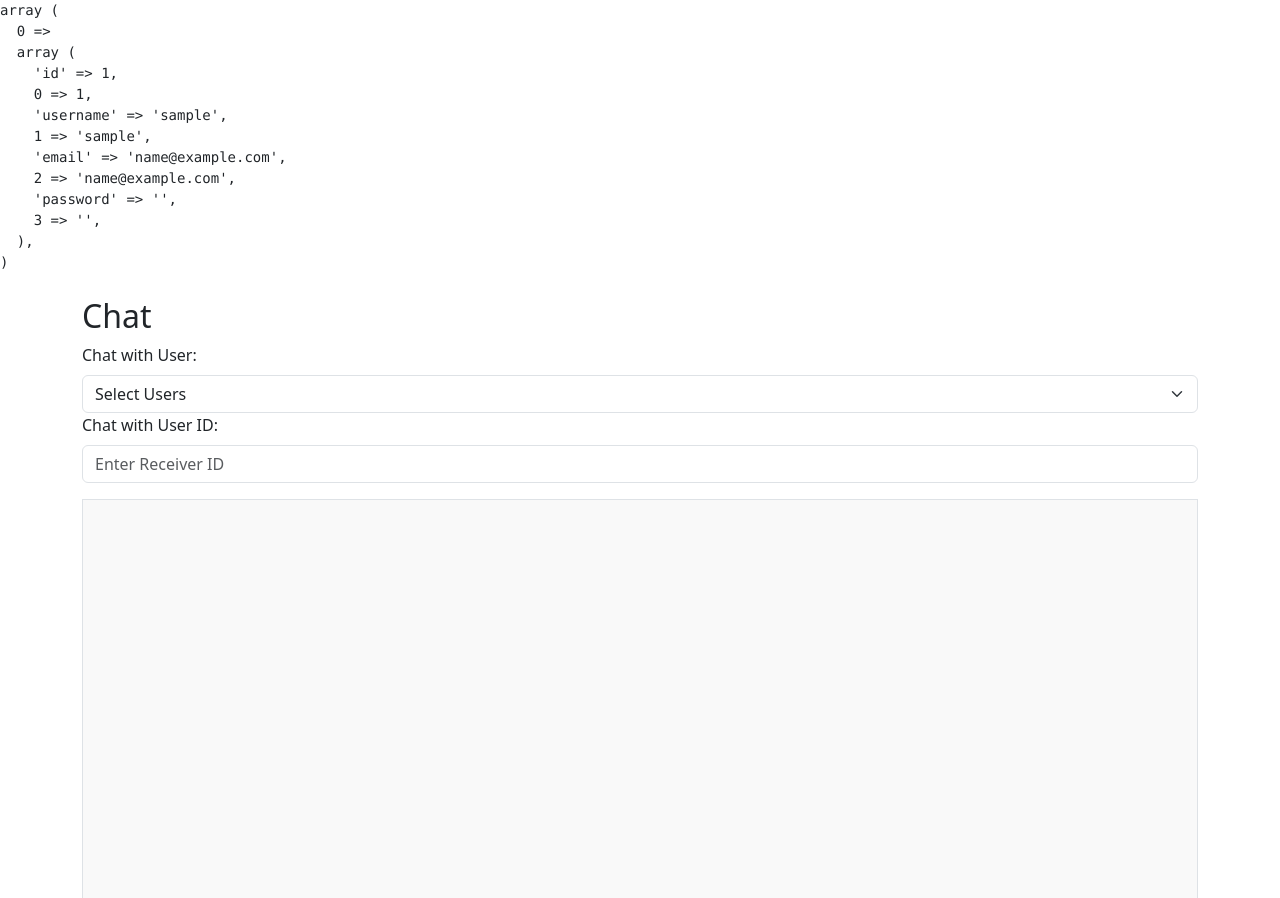
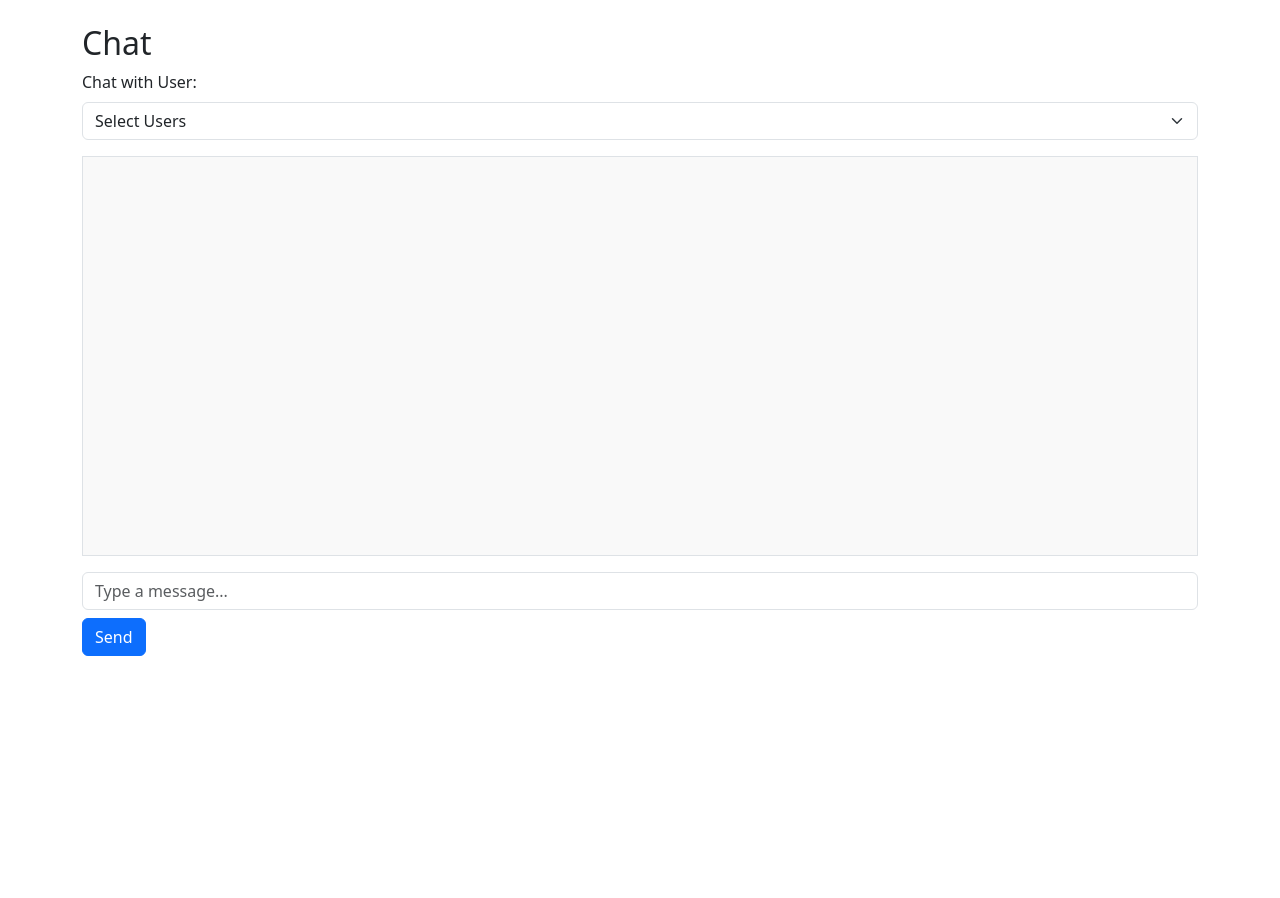
Before and after one commit to Mamonde02/project-php, a PHP site: page /frontend/views/chat.php in a window 1280 px wide. Shown: the top 898 px of the page. After the commit the page ends 656 px from the top, so only its background shows below. Run offline with PHP 8.4, Linux system fonts and the light colour scheme; the visitor is signed in with stand-in values (Sample User, id 1); some libraries are stand-ins or nearby versions.

Commit message:
comment debug

```diff
--- a/frontend/views/chat.php
+++ b/frontend/views/chat.php
@@ -12,7 +12,7 @@
 $stmt->execute();
 $users = $stmt->fetchAll();
 
-printf("<pre>%s</pre>", var_export($users, true));
+// printf("<pre>%s</pre>", var_export($users, true));
 
 $logged_in_user = $_SESSION['user_id']; // Get the logged-in user's ID
 ?>
@@ -71,8 +71,8 @@
                 <?php endforeach; ?>
             </select>
 
-            <label for="receiver_id" class="form-label">Chat with User ID:</label>
-            <input type="text" id="receiver_id" class="form-control" placeholder="Enter Receiver ID">
+            <!-- <label for="receiver_id" class="form-label">Chat with User ID:</label>
+            <input type="text" id="receiver_id" class="form-control" placeholder="Enter Receiver ID"> -->
         </div>
 
         <div id="chat-box" class="border p-3"></div>
```
